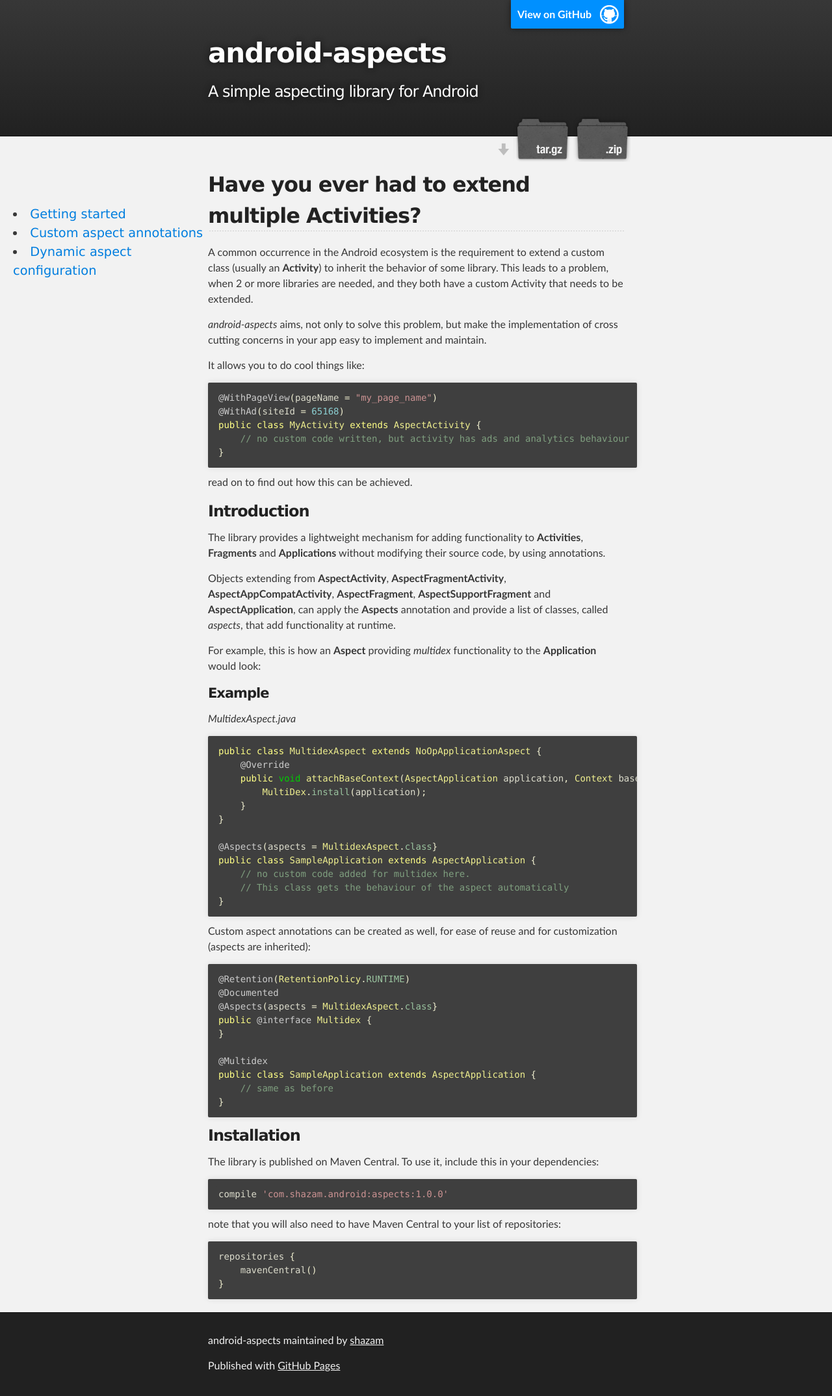
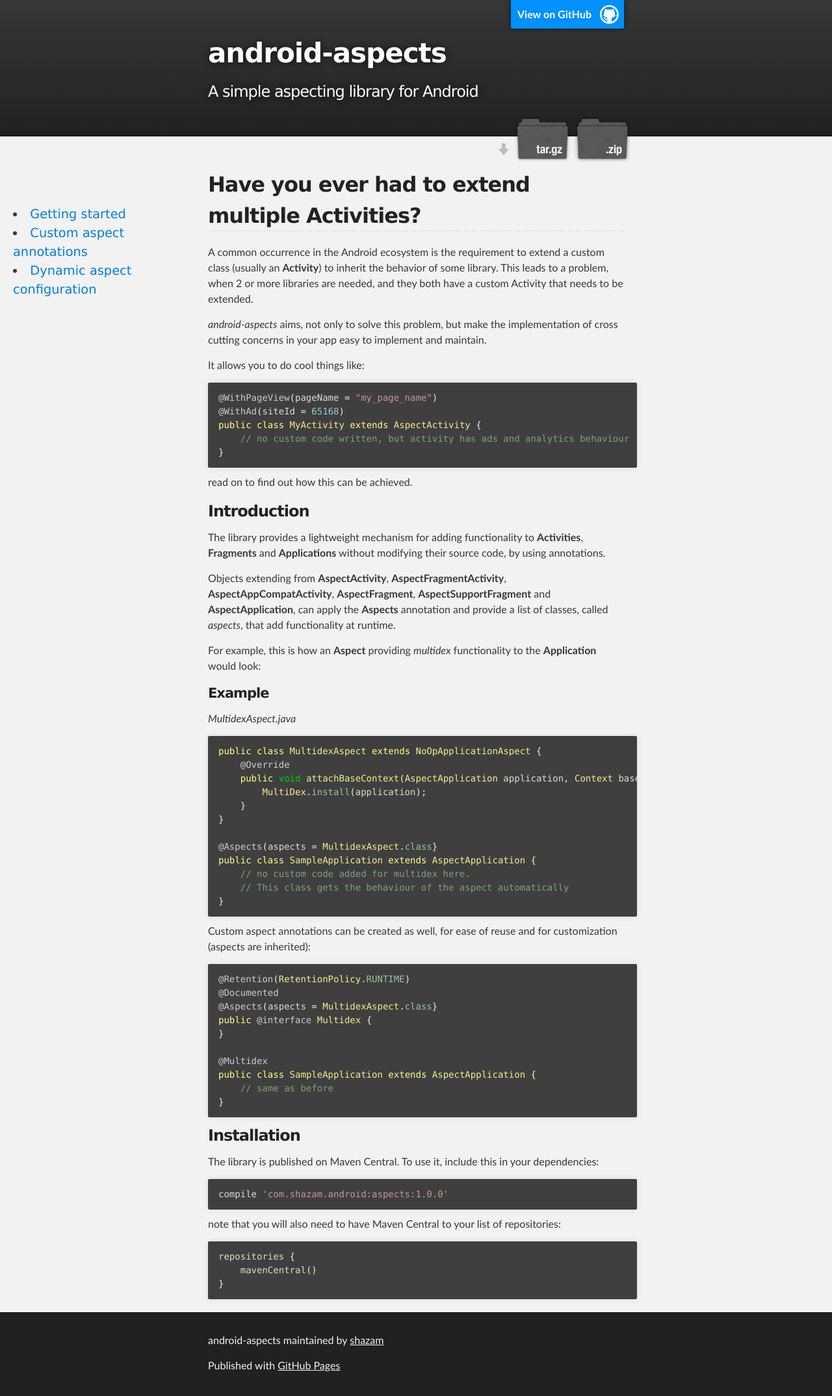
Before and after one commit to shazam/android-aspects, a Jekyll site: the page built from index.md, in a window 1280 px wide. Shown: the whole page at 65% size. Built offline with Jekyll 4.4.1, drawn with Linux system fonts in a browser that asks for light colours.

Commit message:
Reduced width of sidebar

```diff
--- a/stylesheets/stylesheet.css
+++ b/stylesheets/stylesheet.css
@@ -372,7 +372,7 @@
   top: 35%;
   left: 0;
   z-index: 999;
-  width: 300px;
+  width: 280px;
   height: 23px;
   list-style-position: inside;
   font-size: 110%;
```
